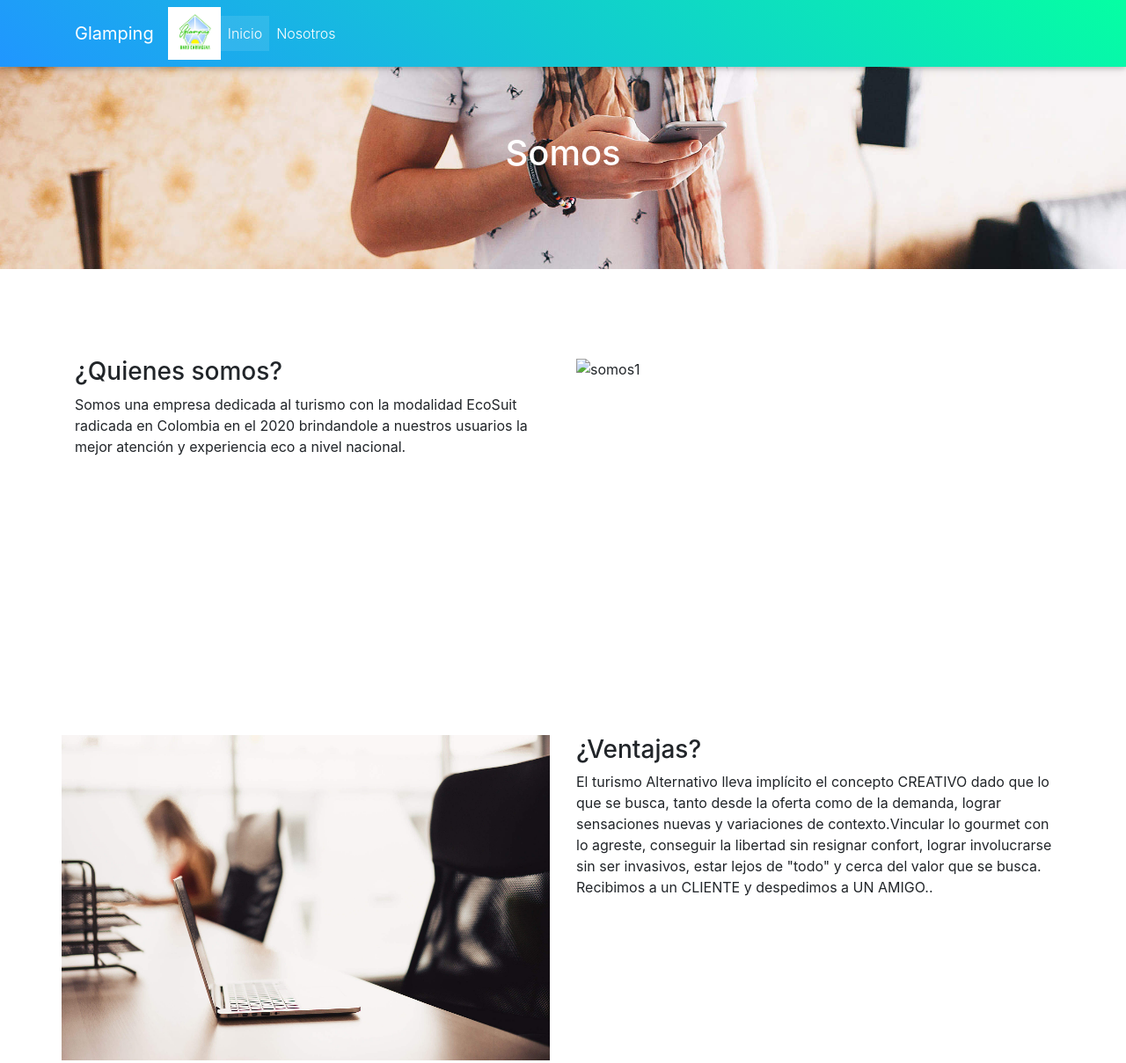
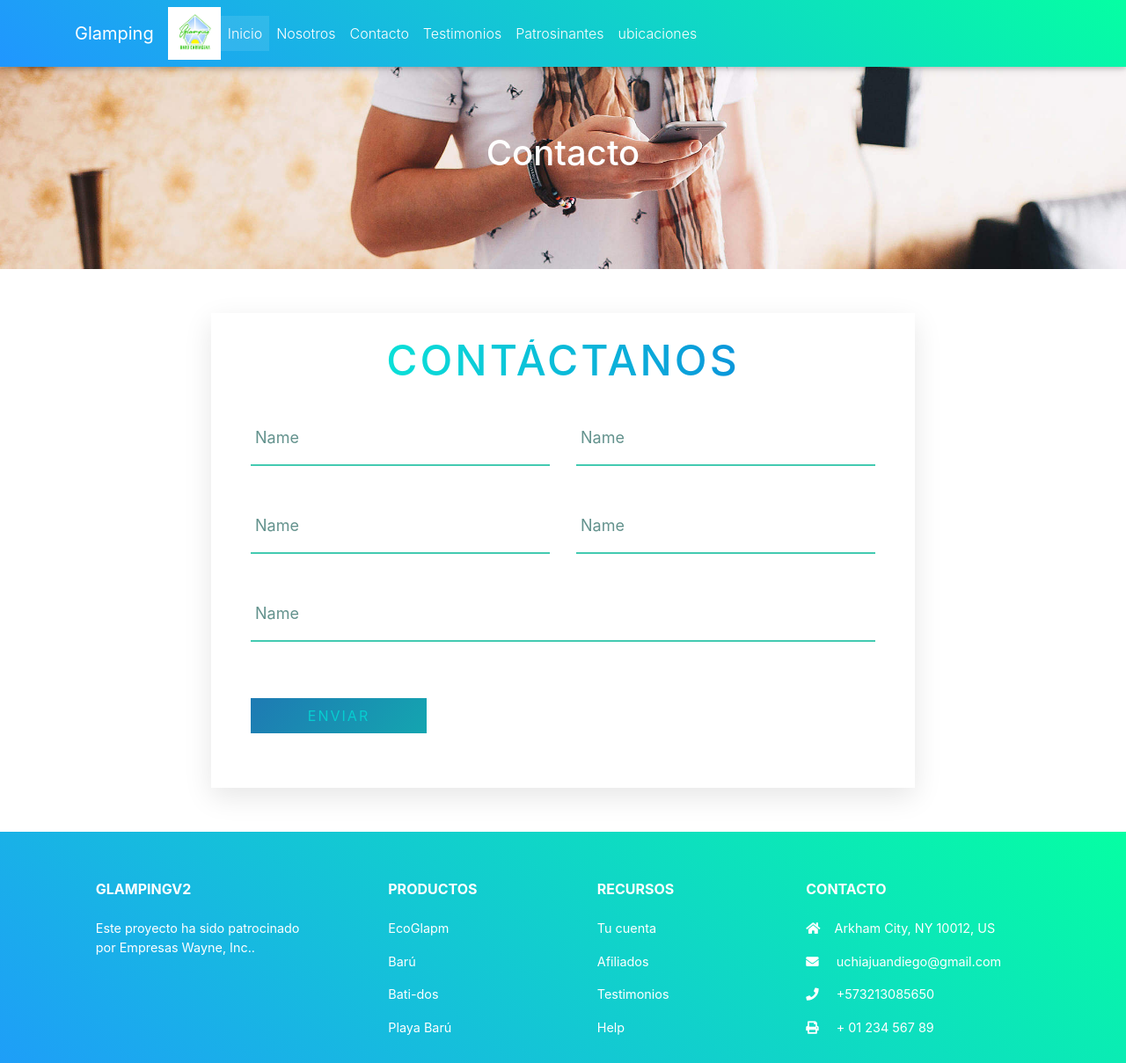
Before and after one commit to juanlkn/Glampingv2, a website: page contacto.html in a window 1280 px wide. Shown: the top 1209 px of the page at 88% size. Drawn offline with nearby package versions, Linux system fonts and the light colour scheme.

Commit message:
Agregando Contactos

```diff
--- a/contacto.html
+++ b/contacto.html
@@ -30,7 +30,19 @@
                 <a class="nav-link  white-text" href="index.html">Inicio <span class="sr-only">(current)</span></a>
               </li>
               <li class="nav-item">
-                <a class="nav-link" href="#">Nosotros</a>
+                <a class="nav-link" href="nosotros.html">Nosotros</a>
+              </li>
+              <li class="nav-item">
+                <a class="nav-link" href="contacto.html">Contacto</a>
+              </li>
+              <li class="nav-item">
+                <a class="nav-link" href="testimonios.html">Testimonios</a>
+              </li>
+              <li class="nav-item">
+                <a class="nav-link" href="patrosinantes.html">Patrosinantes</a>
+              </li>
+              <li class="nav-item">
+                <a class="nav-link" href="ubicaciones.html">ubicaciones</a>
               </li>
 
             </ul>
@@ -41,123 +53,43 @@
          <div class="container">
           <div class="row">
              <div class="col-12">
-                <h1>Somos</h1>
+                <h1>Contacto</h1>
              </div>
           </div>
         </div>
          </section>
 
-
-   <section class="altura__ab">
-      <div class="container ">
-          <div class="row">
-             <div class="col-12 col-md-6">
-                  <h3>¿Quienes somos?</h3>
-                    <p>Somos una empresa dedicada al turismo con la modalidad EcoSuit radicada en Colombia en el 2020 brindandole a nuestros usuarios la mejor atención y experiencia eco a nivel nacional.</p>
+    <section class="contacto">
+        <h1 class="contactanos__titulo">Contáctanos</h1>
+           <div class="container">
+             <div class="contact-form row">
+               <div class="form-field col-lg-6">
+                 <input id="name" class="input-text" type="text name" name="">
+                 <label for="name" class="label">name</label>
                </div>
-
-             <div class="col-12 col-md-6">
-                <img class="somos__imagen" src="/images/somos/13.png" alt="somos1">
+               <div class="form-field col-lg-6">
+                <input id="name" class="input-text" type="text name" name="">
+                <label for="name" class="label">name</label>
               </div>
+              <div class="form-field col-lg-6">
+                <input id="name" class="input-text" type="text name" name="">
+                <label for="name" class="label">name</label>
               </div>
-
+              <div class="form-field col-lg-6">
+                <input id="name" class="input-text" type="text name" name="">
+                <label for="name" class="label">name</label>
               </div>
-
-   </section>
-
-   <section class="altura__ab">
-    <div class="container altura__ab">
-        <div class="row">
-          <div class="col-12 col-md-6">
-             <img class="img-fluid" src="/images/somos/14.png" alt="somos2">
+              <div class="form-field col-lg-12">
+                <input id="name" class="input-text" type="text name" name="">
+                <label for="name" class="label">name</label>
               </div>
-
-          <div class="col-12 col-sm-6">
-                <h3>¿Ventajas?</h3>
-                  <p>El turismo Alternativo lleva implícito el concepto CREATIVO dado que lo que se busca, tanto desde la oferta como de la demanda, lograr sensaciones nuevas y variaciones de contexto.Vincular lo gourmet con lo agreste, conseguir la libertad sin resignar confort, lograr involucrarse sin ser invasivos, estar lejos de "todo" y cerca del valor que se busca. Recibimos a un CLIENTE y despedimos a UN AMIGO..</p>
+              <div class="form-field col-lg-12">
+                <input class="submit-btn" type="submit" value="Enviar" name="">
               </div>
-
-        </div>
-
-    </div>
-
- </section>
-
-<!-- Galeria -->
-
- <section class="altura__ab">
-    <div class="container">
-      <div class="row">
-        <div class="col-12 col-sm-3">
-            <img class="img-fluid somos__imagen_2" src="images/somos/15.png" alt="somos3">
-        </div>
-
-        <div class="col-12 col-sm-3">
-          <img class="img-fluid somos__imagen_2" src="images/somos/16.png" alt="somos4">
-      </div>
-
-      <div class="col-12 col-sm-3">
-        <img class="img-fluid somos__imagen_2" src="images/somos/17.png" alt="somos5">
-    </div>
-
-    <div class="col-12 col-sm-3">
-      <img class="img-fluid somos__imagen_2" src="images/somos/18.png" alt="somos6">
-  </div>
-    </div>
- </section>
-
- <section class="banner__somos altura__ab">
-  <div class="container">
-      <div class="row">
-          <div class="col-12">
-               <h2>Equipo</h2>
-                <p>La calidad en un establecimiento hotelero "depende de la destreza y habilidad del
-                  equipo humano del hotel, puesto que unas buenas instalaciones o unas habitaciones
-                  lujosas no garantizan por sí solo el éxito de la empresa"
-                  </p>
-              <a href="index.html" class="btn btn-light">Inicio</a>
-          </div>
-      </div>
-  </div>
-
- </section>
-
-    <section class="altura__ab">
-      <div class="container">
-          <div class="row">
-            <div class="col-6 col-sm-2">
-              <img class="img-fluid" src="images/somos/logo12.png">
-            </div>
-
-            <div class="col-6 col-sm-2">
-              <img class="img-fluid" src="images/somos/logo13.png">
-            </div>
-
-            <div class="col-6 col-sm-2">
-              <img class="img-fluid" src="images/somos/logo14.png">
-            </div>
-
-            <div class="col-6 col-sm-2">
-              <img class="img-fluid" src="images/somos/logo15.png">
-            </div>
-
-            <div class="col-6 col-sm-2">
-              <img class="img-fluid" src="images/somos/logo16.png">
-            </div>
-
-            <div class="col-6 col-sm-2">
-              <img class="img-fluid" src="images/somos/logo17.png">
-            </div>
-          </div>
-      </div>
-
-    </section>
 
 
 
-
-
-
+    </section>
 
     </main>
 
--- /dev/null
+++ b/scss/layout/_contact.scss
@@ -0,0 +1,63 @@
+.contacto{
+    max-width: 800px;
+    margin: 50px auto;
+    position: relative;
+    box-shadow: 0 10px  30px 0px rgba(0,0,0,0.1);
+    padding: 30px;
+.contactanos__titulo{
+    text-transform: uppercase;
+    text-align: center;
+    letter-spacing: 3px;
+    font-size: 3em;
+    line-height: 48px;
+    padding-bottom: 20px;
+    color: #e31e10;
+    background: linear-gradient(to right, #0bffd6 0%, #0b77dc 100%);
+    background-clip: text;
+    -webkit-text-fill-color: transparent;
+}
+}
+.contact-form{
+.form-field{
+    position: relative;
+    margin: 32px 0;
+.input-text{
+    display: block;
+    width: 100%;
+    height: 36px;
+    border-width: 0 0 2px 0;
+    border-color: #43cab1;
+    font-size: 18px;
+    line-height: 26px;
+    font-weight: 400;
+.input-text:focus{
+    outline: none;
+}
+}
+}
+
+label{
+    position: absolute;
+    left: 20px;
+    bottom: 11px;
+    font-size: 18px;
+    line-height: 26px;
+    font-weight: 400;
+    color: #63928d;
+    cursor: text;
+    transition: transform 0.2s ease-in-out;
+    text-transform: capitalize;
+    }
+}
+.submit-btn{
+    display: inline-block;
+    background-image: linear-gradient(125deg, #1e7ab3, #14a5b0);
+    color: rgb(6, 205, 208);
+    text-transform: uppercase;
+    letter-spacing: 2px;
+    font-size: 16px;
+    padding: 8px 16px;
+    border: none;
+    width: 200px;
+    cursor: pointer;
+}
--- a/scss/style.scss
+++ b/scss/style.scss
@@ -3,4 +3,5 @@
 @import "layout/ab";
 @import "layout/main";
 
-@import "base/typo"
+@import "base/typo";
+@import "layout/contact";
```
Also changed, not shown: index.html (+12 -0 lines), nosotros.html (+13 -1 lines), css/main.css. Lines whose indentation alone changed are shown as unchanged.
